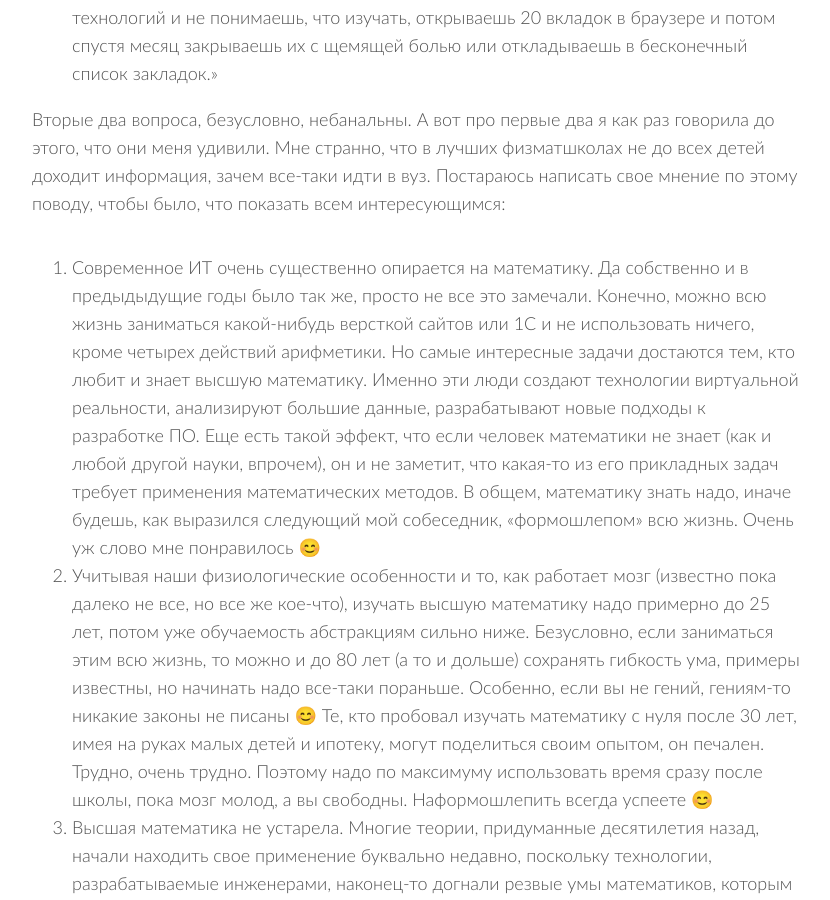
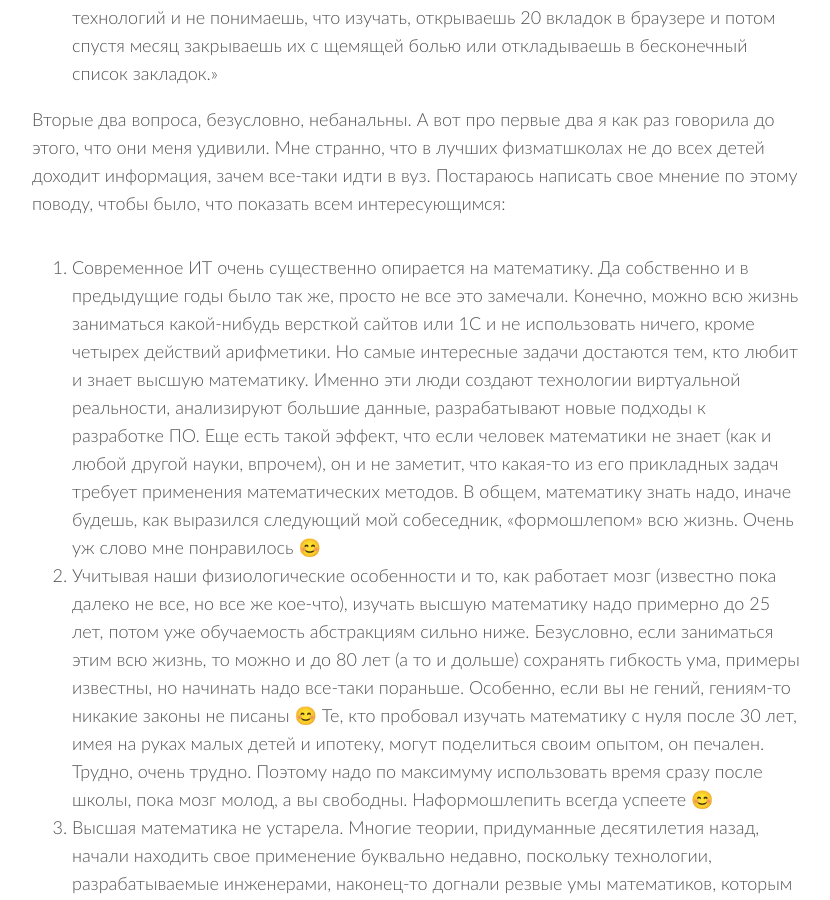
Before and after one commit to 7bits/7bits.github.io, a Jekyll site: the page built from _posts/2018-01-08-students-meetings-2017-12-12.md, in a window 1280 px wide and 900 px high, scrolled down 1592 px. Shown: the whole window, without its empty margins (224-1054 px from the left). Built offline with Jekyll 4.4.1, drawn with Linux system fonts in a browser that asks for light colours; nearby versions of some CDN libraries; comment, search, counter and statistics services are not loaded.

Commit message:
Post 2017-12-12 has been fixed

```diff
--- a/_posts/2018-01-08-students-meetings-2017-12-12.md
+++ b/_posts/2018-01-08-students-meetings-2017-12-12.md
@@ -25,7 +25,7 @@ image:
 
 Вторые два вопроса, безусловно, небанальны. А вот про первые два я как раз говорила до этого, что они меня удивили. Мне странно, что в лучших физматшколах не до всех детей доходит информация, зачем все-таки идти в вуз. Постараюсь написать свое мнение по этому поводу, чтобы было, что показать всем интересующимся:
 
-1. Современное ИТ очень существенно опирается на математику. Да собственно и в предыдыдущие годы было так же, просто не все это замечали. Конечно, можно всю жизнь заниматься какой-нибудь версткой сайтов или 1С и не использовать ничего, кроме четырех действий арифметики. Но самые интересные задачи достаются тем, кто любит и знает высшую математику. Именно эти люди создают технологии виртуальной реальности, анализируют большие данные, разрабатывают новые подходы к разработке ПО. Еще есть такой эффект, что если человек математики не знает (как и любой другой науки, впрочем), он и не заметит, что какая-то из его прикладных задач требует применения математических методов. В общем, математику знать надо, иначе будешь, как выразился следующий мой собеседник, «формошлепом» всю жизнь. Очень уж слово мне понравилось 😊
+1. Современное ИТ очень существенно опирается на математику. Да собственно и в предыдущие годы было так же, просто не все это замечали. Конечно, можно всю жизнь заниматься какой-нибудь версткой сайтов или 1С и не использовать ничего, кроме четырех действий арифметики. Но самые интересные задачи достаются тем, кто любит и знает высшую математику. Именно эти люди создают технологии виртуальной реальности, анализируют большие данные, разрабатывают новые подходы к разработке ПО. Еще есть такой эффект, что если человек математики не знает (как и любой другой науки, впрочем), он и не заметит, что какая-то из его прикладных задач требует применения математических методов. В общем, математику знать надо, иначе будешь, как выразился следующий мой собеседник, «формошлепом» всю жизнь. Очень уж слово мне понравилось 😊
 2. Учитывая наши физиологические особенности и то, как работает мозг (известно пока далеко не все, но все же кое-что), изучать высшую математику надо примерно до 25 лет, потом уже обучаемость абстракциям сильно ниже. Безусловно, если заниматься этим всю жизнь, то можно и до 80 лет (а то и дольше) сохранять гибкость ума, примеры известны, но начинать надо все-таки пораньше. Особенно, если вы не гений, гениям-то никакие законы не писаны 😊 Те, кто пробовал изучать математику с нуля после 30 лет, имея на руках малых детей и ипотеку, могут поделиться своим опытом, он печален. Трудно, очень трудно. Поэтому надо по максимуму использовать время сразу после школы, пока мозг молод, а вы свободны. Наформошлепить всегда успеете 😊
 3. Высшая математика не устарела. Многие теории, придуманные десятилетия назад, начали находить свое применение буквально недавно, поскольку технологии, разрабатываемые инженерами, наконец-то догнали резвые умы математиков, которым зачастую ничего не нужно, кроме карандаша и бумаги. Конечно, сейчас все за компьютерами сидят, но тех великих математиков, на открытиях которых базируется современная наука, отсутствие компьютеров не останавливало. Мои любимые примеры: лямбда-исчисление Черча и теория чисел, очень теоретические были вещи много лет, а сейчас первое вовсю в программировании используется, а на втором криптография построена. Вообще, заниматься программированием, не понимая основ вычислимости, не зная даже о проблеме остановки, вообще говоря опасно.
 4. Высшую математику, особенно матмоделирование и разные фундаментальные вещи, крайне сложно изучить самостоятельно сразу после школы. Я не говорю, что невозможно, но крайне сложно. Преподаватели в вузе задают направление, предметы выстроены в последовательность, подходящую для изучения, вас научат решать задачи. Конечно, если на занятия не ходить, вопросов не задавать и вообще стараться просто сдать и забыть, вуз ничем не поможет. Ну почти ничем, ведь остается еще нетворкинг, о котором позже. Надо обязательно стараться изучить каждый предмет до понимания, а не до тупого запоминания, научиться искать связи между дисциплинами, разобраться, какие прикладные вещи вытекают из этой теории. Если какие-то моменты неочевидны, надо идти к преподавателям с вопросами. Огромный пласт знаний не доступен тем, кто не беседует с преподавателями вне времени лекций и семинаров. Конечно, любой интересующийся человек с улицы может как-то договориться о встрече с преподавателем, но уж студентам-то сам бог велел использовать это! Не учась в вузе, довольно сложно понять, к кому обратиться с вопросами. Интернет тут не всегда хороший помощник, ибо опять же отсеивать шелуху от стоящего контента умеют не все, и вуз в развитии такого навыка играет не последнюю роль.
```
